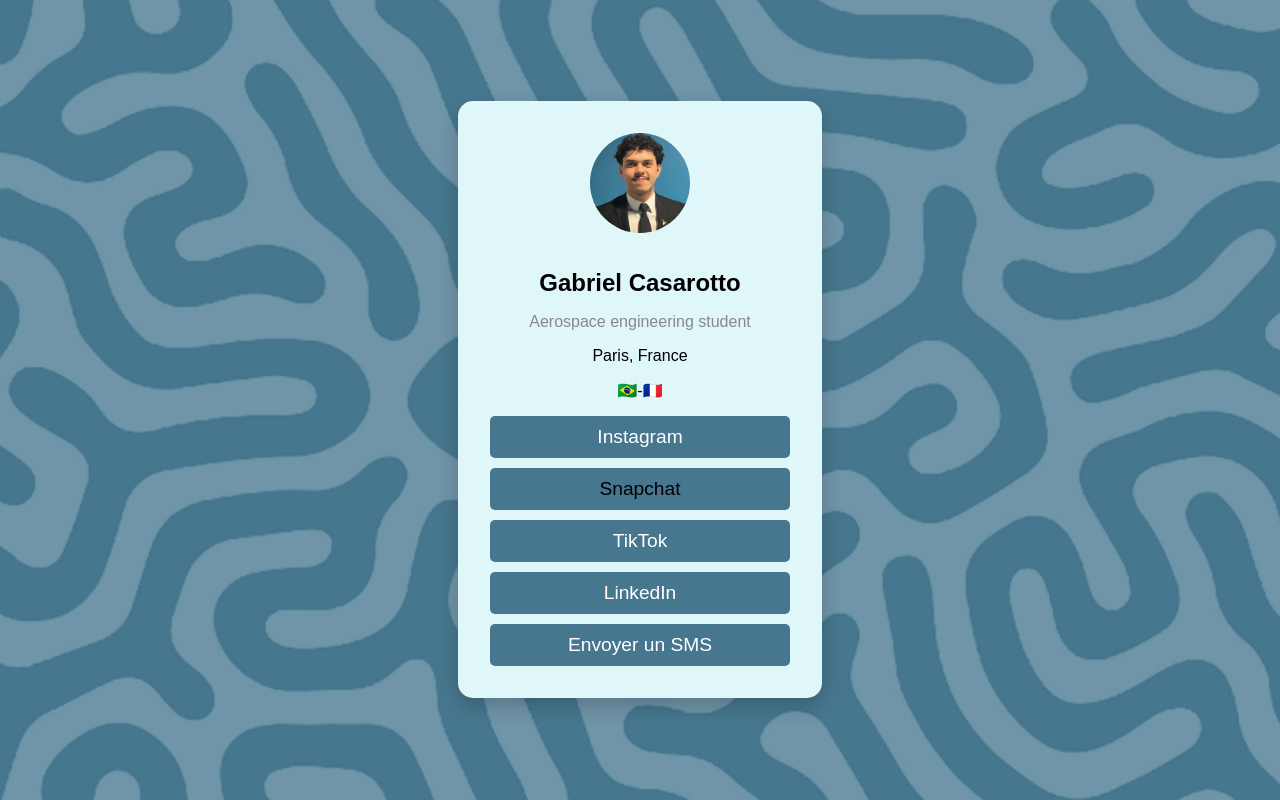
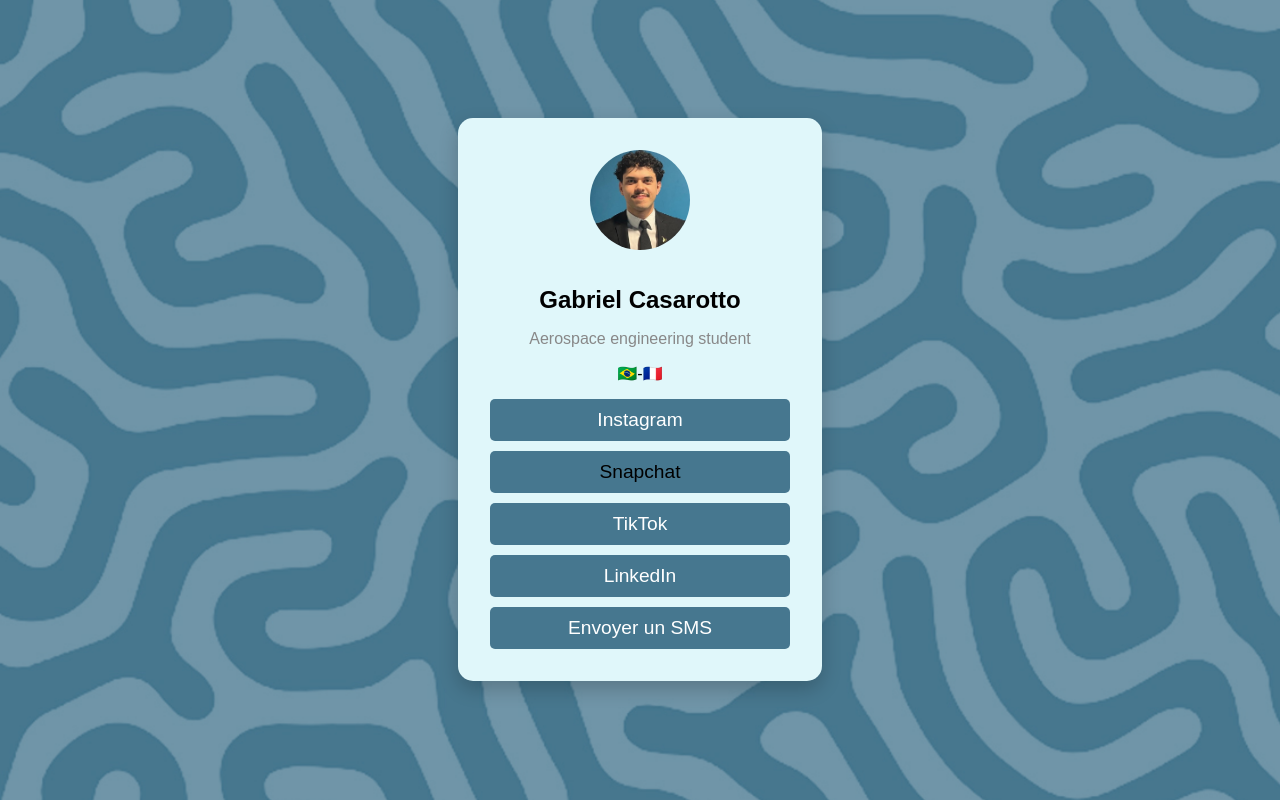
Before and after one commit to BELUGAB/visit-card, a plain HTML site: page index.html in a window 1280 px wide. Drawn offline with Linux system fonts and the light colour scheme.

Commit message:
Update index.html

```diff
--- a/index.html
+++ b/index.html
@@ -13,7 +13,6 @@
         </div>
         <h1>Gabriel Casarotto</h1>
         <p class="title">Aerospace engineering student</p>
-        <p>Paris, France</p>
         <p>🇧🇷-🇫🇷</p>
         <div class="buttons">
             <button class="social-button instagram" onclick="window.open('https://www.instagram.com/gabbbcasa/', '_blank')">
```
